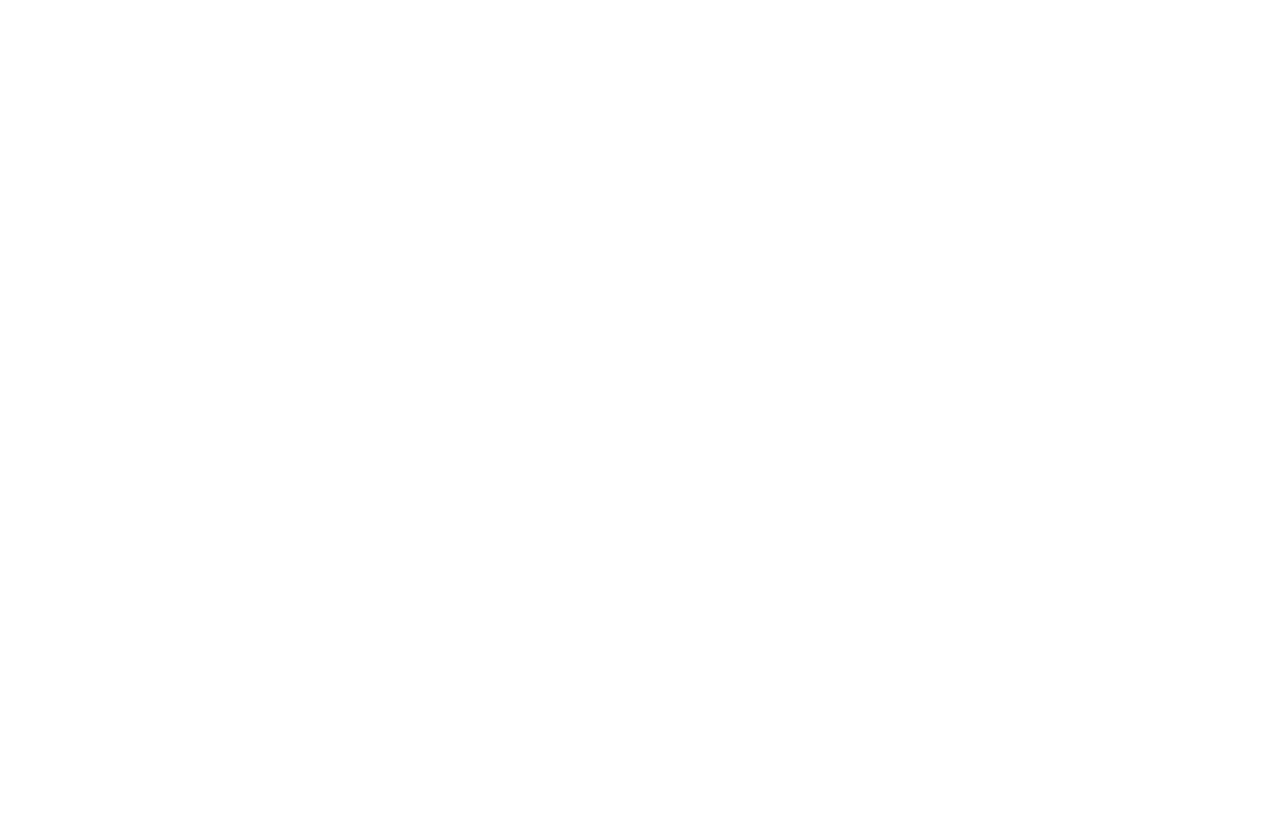
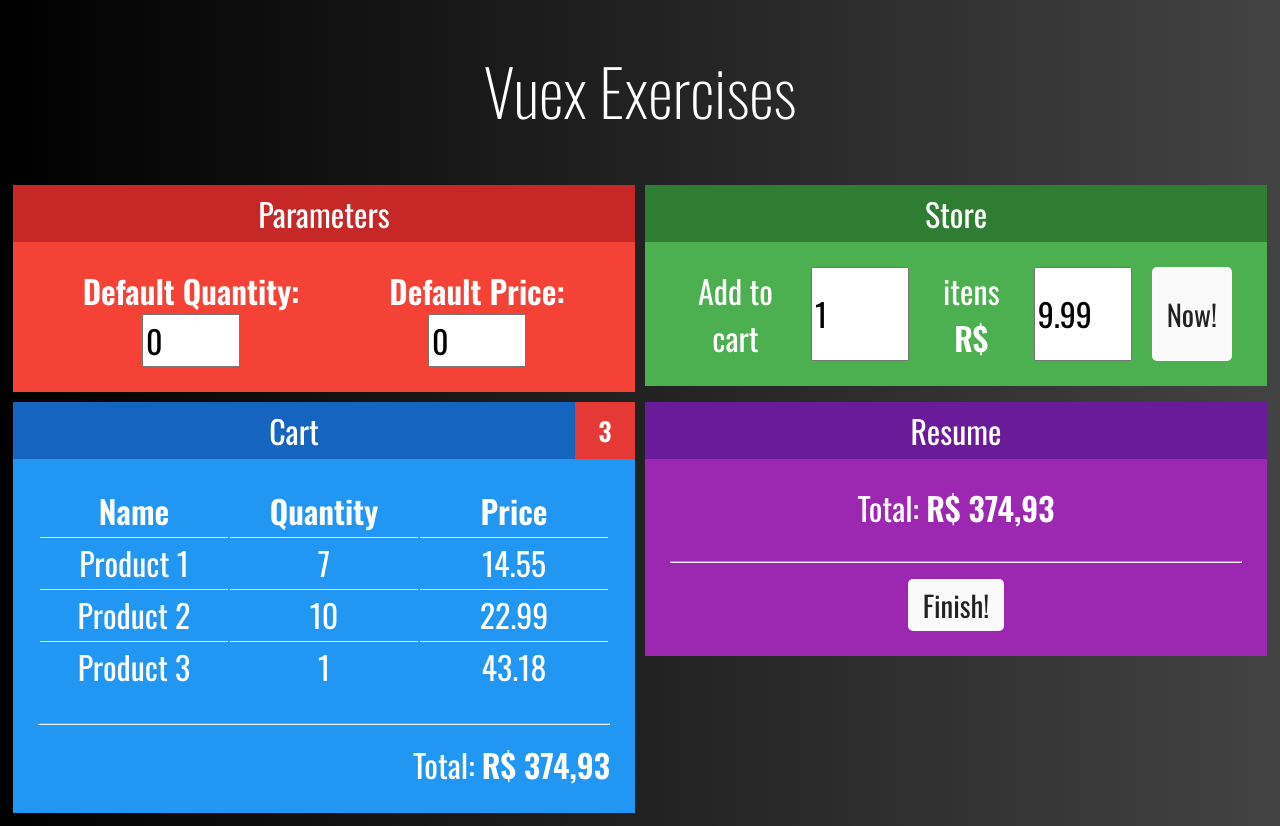
Before and after one commit to pedrosales/VueJS, a Vue app in the folder vuex/vuex-exercises/: page / in a window 1280 px wide. Before the commit the page ends 800 px from the top, so only its background shows below. Built offline with nearby package versions, Linux system fonts and the light colour scheme.

Commit message:
create store components

```diff
--- a/vuex/vuex-exercises/public/index.html
+++ b/vuex/vuex-exercises/public/index.html
@@ -1,17 +1,22 @@
 <!DOCTYPE html>
 <html lang="en">
+
 <head>
   <meta charset="utf-8">
   <meta http-equiv="X-UA-Compatible" content="IE=edge">
   <meta name="viewport" content="width=device-width,initial-scale=1.0">
   <link rel="icon" href="<%= BASE_URL %>favicon.ico">
+  <link href="https://fonts.googleapis.com/css?family=Oswald:200,300,400,600" rel="stylesheet">
   <title><%= htmlWebpackPlugin.options.title %></title>
 </head>
+
 <body>
   <noscript>
-      <strong>We're sorry but <%= htmlWebpackPlugin.options.title %> doesn't work properly without JavaScript enabled. Please enable it to continue.</strong>
+    <strong>We're sorry but <%= htmlWebpackPlugin.options.title %> doesn't work properly without JavaScript enabled.
+      Please enable it to continue.</strong>
   </noscript>
   <div id="app"></div>
   <!-- built files will be auto injected -->
 </body>
+
 </html>
--- a/vuex/vuex-exercises/src/App.vue
+++ b/vuex/vuex-exercises/src/App.vue
@@ -1,18 +1,61 @@
 <template>
-  <div id="app"></div>
+  <div id="app">
+    <h1>Vuex Exercises</h1>
+    <div class="line">
+      <Parameters />
+      <Store />
+    </div>
+    <div class="line">
+      <Cart />
+      <Resume />
+    </div>
+  </div>
 </template>
 
 <script>
-export default {};
+import Parameters from "./components/Parameters.vue";
+import Store from "./components/Store.vue";
+import Cart from "./components/Cart.vue";
+import Resume from "./components/Resume.vue";
+
+export default {
+  name: "app",
+  components: { Parameters, Store, Cart, Resume },
+};
 </script>
 
 <style>
+* {
+  font-family: "Oswald", sans-serif;
+}
+
+body {
+  font-size: 2rem;
+  background: linear-gradient(to right, rgb(0, 0, 0), rgb(67, 67, 67));
+}
+
 #app {
-  font-family: Avenir, Helvetica, Arial, sans-serif;
   -webkit-font-smoothing: antialiased;
   -moz-osx-font-smoothing: grayscale;
   text-align: center;
-  color: #2c3e50;
-  margin-top: 60px;
+  color: #fff;
+}
+
+h1 {
+  font-weight: 200;
+}
+
+.line {
+  display: flex;
+}
+
+button {
+  font-size: 1.8rem;
+  padding: 5px 15px;
+  border-radius: 5px;
+  color: #222;
+  background-color: #fafafa;
+  outline: none;
+  border: none;
 }
 </style>
--- /dev/null
+++ b/vuex/vuex-exercises/src/components/Cart.vue
@@ -0,0 +1,70 @@
+<template>
+  <Panel title="Cart" blue :notification="products.length">
+    <div class="cart">
+      <table>
+        <thead>
+          <tr>
+            <th>Name</th>
+            <th>Quantity</th>
+            <th>Price</th>
+          </tr>
+        </thead>
+        <tbody>
+          <tr v-for="product in products" :key="product.name">
+            <td>{{ product.name }}</td>
+            <td>{{ product.quantity }}</td>
+            <td>{{ product.price }}</td>
+          </tr>
+        </tbody>
+      </table>
+      <hr />
+      <div class="total">
+        <span>
+          Total:
+          <strong>{{ total | money}}</strong>
+        </span>
+      </div>
+    </div>
+  </Panel>
+</template>
+
+<script>
+export default {
+  computed: {
+    total() {
+      return this.products
+        .map((p) => p.quantity * p.price)
+        .reduce((total, current) => total + current, 0);
+    },
+  },
+  data() {
+    return {
+      products: [
+        { id: 1, name: "Product 1", quantity: 7, price: 14.55 },
+        { id: 2, name: "Product 2", quantity: 10, price: 22.99 },
+        { id: 3, name: "Product 3", quantity: 1, price: 43.18 },
+      ],
+    };
+  },
+};
+</script>
+
+<style>
+table {
+  width: 100%;
+}
+
+td {
+  border-top: 1px solid #eee;
+  width: 33%;
+}
+
+hr {
+  margin-top: 30px;
+}
+
+.total {
+  display: flex;
+  justify-content: flex-end;
+}
+</style>
--- /dev/null
+++ b/vuex/vuex-exercises/src/components/Panel.vue
@@ -0,0 +1,87 @@
+<template>
+  <div class="panel">
+    <div class="header">
+      <span class="title">{{ title }}</span>
+      <span class="notification" v-if="notification">{{ notification }}</span>
+    </div>
+    <div class="content">
+      <slot></slot>
+    </div>
+  </div>
+</template>
+
+<script>
+export default {
+  props: ["title", "notification"],
+};
+</script>
+
+<style scoped>
+.panel {
+  flex: 1;
+  display: flex;
+  flex-direction: column;
+  margin: 5px;
+}
+
+.header {
+  display: flex;
+  justify-content: center;
+}
+
+.title {
+  flex: 1;
+  padding: 5px;
+}
+
+.content {
+  padding: 25px;
+}
+
+.notification {
+  display: flex;
+  justify-content: center;
+  align-items: center;
+  font-size: 1.6rem;
+  font-weight: 600;
+  color: #fff;
+  background-color: #e53935;
+  width: 60px;
+}
+
+.panel[red] .header {
+  color: #fff;
+  background-color: #c62828;
+}
+
+.panel[red] .content {
+  background-color: #f44336;
+}
+
+.panel[green] .header {
+  color: #fff;
+  background-color: #2e7d32;
+}
+
+.panel[green] .content {
+  background-color: #4caf50;
+}
+
+.panel[blue] .header {
+  color: #fff;
+  background-color: #1565c0;
+}
+
+.panel[blue] .content {
+  background-color: #2196f3;
+}
+
+.panel[purple] .header {
+  color: #fff;
+  background-color: #6a1b9a;
+}
+
+.panel[purple] .content {
+  background-color: #9c27b0;
+}
+</style>
--- /dev/null
+++ b/vuex/vuex-exercises/src/components/Parameters.vue
@@ -0,0 +1,32 @@
+<template>
+  <Panel title="Parameters" red>
+    <div class="parameters">
+      <span>
+        <strong>Default Quantity:</strong>
+        <input type="number" v-model="quantity" />
+      </span>
+      <span>
+        <strong>Default Price:</strong>
+        <input type="number" v-model="price" />
+      </span>
+    </div>
+  </Panel>
+</template>
+
+<script>
+export default {
+  data() {
+    return {
+      quantity: 0,
+      price: 0,
+    };
+  },
+};
+</script>
+
+<style>
+.parameters {
+  display: flex;
+  justify-content: space-around;
+}
+</style>
--- /dev/null
+++ b/vuex/vuex-exercises/src/components/Resume.vue
@@ -0,0 +1,44 @@
+<template>
+  <Panel title="Resume" purple>
+    <div class="resume">
+      <span>
+        Total:
+        <strong>{{ total | money }}</strong>
+      </span>
+      <hr />
+      <button>Finish!</button>
+    </div>
+  </Panel>
+</template>
+
+<script>
+export default {
+  computed: {
+    total() {
+      return this.products
+        .map((p) => p.quantity * p.price)
+        .reduce((total, current) => total + current, 0);
+    },
+  },
+  data() {
+    return {
+      products: [
+        { name: "Product 1", quantity: 7, price: 14.55 },
+        { name: "Product 2", quantity: 10, price: 22.99 },
+        { name: "Product 3", quantity: 1, price: 43.18 },
+      ],
+    };
+  },
+};
+</script>
+
+<style>
+table {
+  width: 100%;
+}
+
+td {
+  border-top: 1px solid #eee;
+  width: 33%;
+}
+</style>
--- /dev/null
+++ b/vuex/vuex-exercises/src/components/Store.vue
@@ -0,0 +1,54 @@
+<template>
+  <Panel title="Store" green>
+    <div class="store">
+      <span>Add to cart</span>
+      <input type="number" v-model.number="quantity" />
+      <span>
+        itens
+        <strong>R$</strong>
+      </span>
+      <input type="number" v-model.number="price" />
+      <button @click="add">Now!</button>
+    </div>
+  </Panel>
+</template>
+
+<script>
+export default {
+  data() {
+    return {
+      sequence: 1,
+      quantity: 1,
+      price: 9.99,
+    };
+  },
+  methods: {
+    add() {
+      const product = {
+        id: this.sequence,
+        name: `Product ${this.sequence}`,
+        quantity: this.quantity,
+        price: this.price,
+      };
+      this.sequence++;
+      console.log(product);
+    },
+  },
+};
+</script>
+
+<style>
+.store {
+  display: flex;
+  justify-content: center;
+}
+
+.store > * {
+  margin: 0px 10px;
+}
+
+input {
+  font-size: 2rem;
+  width: 90px;
+}
+</style>
--- a/vuex/vuex-exercises/src/main.js
+++ b/vuex/vuex-exercises/src/main.js
@@ -3,6 +3,13 @@
 
 Vue.config.productionTip = false
 
+import Panel from "./components/Panel.vue";
+Vue.component("Panel", Panel);
+
+Vue.filter("money", value => {
+  return `R$ ${parseFloat(value).toFixed(2)}`.replace(".", ",");
+});
+
 new Vue({
   render: h => h(App),
 }).$mount('#app')
```
Lines whose indentation alone changed are shown as unchanged.
